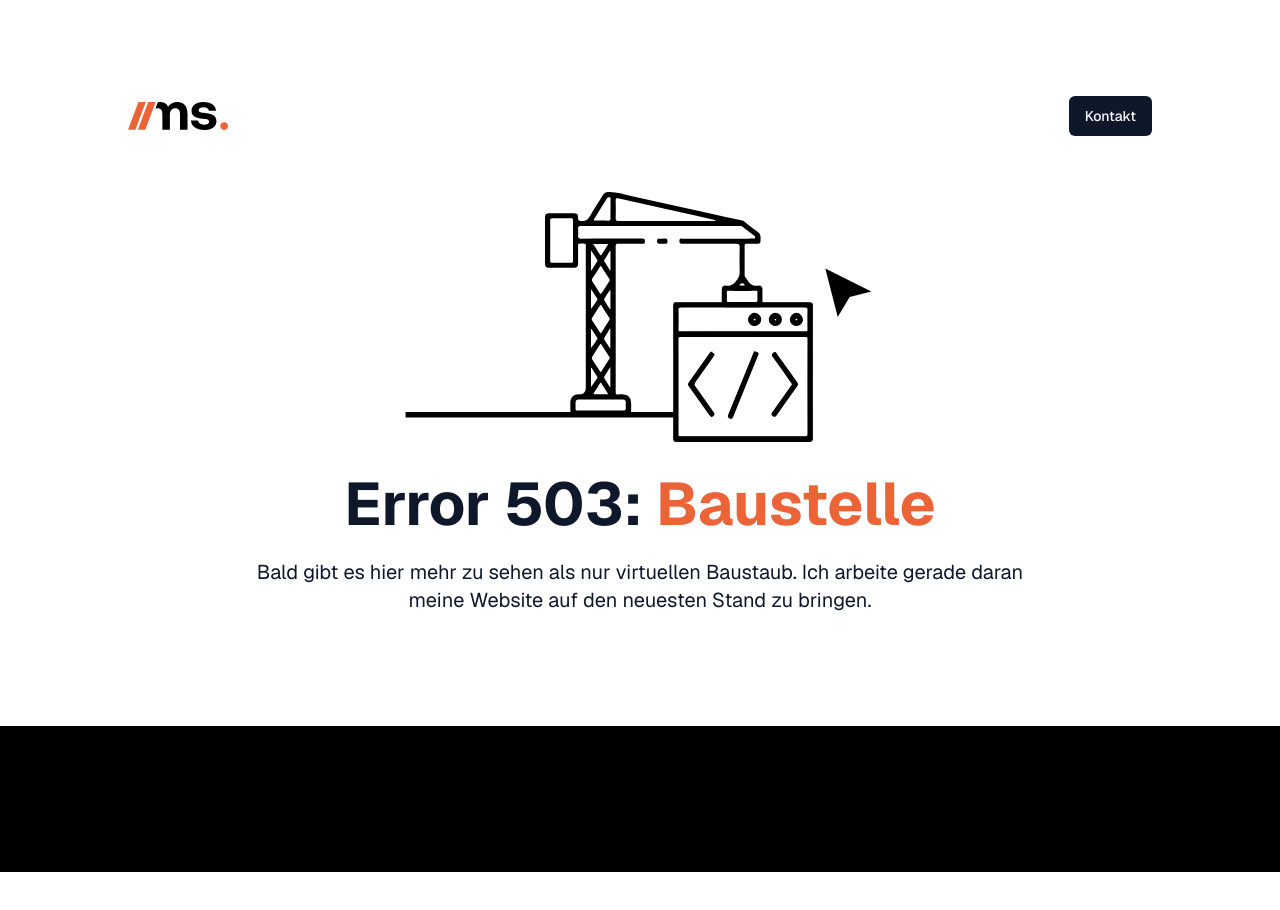
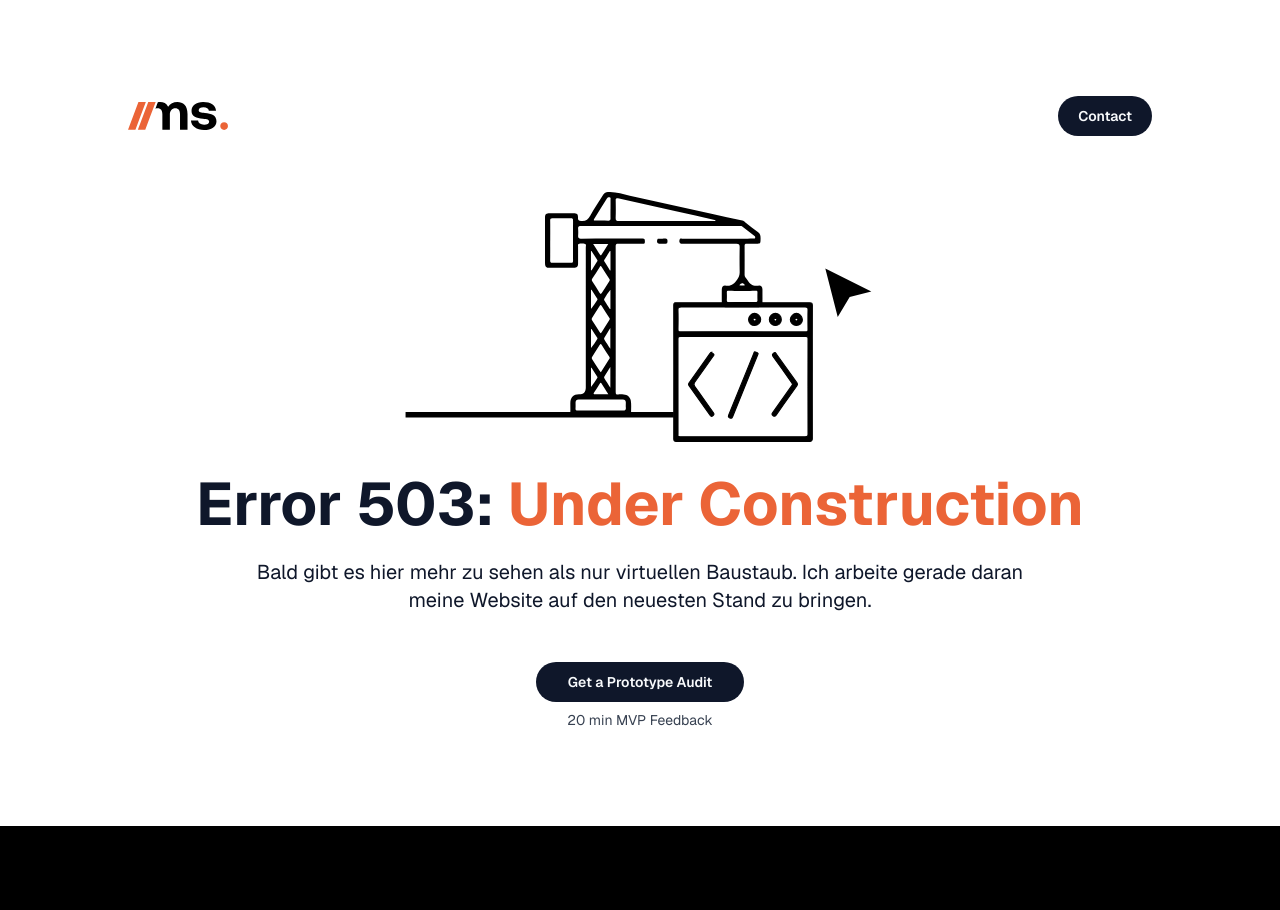
Before and after one commit to marvin-splitt/msdev.digital, a Next.js app: page / in a window 1280 px wide. Shown: the top 910 px of the page. Before the commit the page ends 872 px from the top, so only its background shows below. Built offline with nearby package versions, Linux system fonts and the light colour scheme.

Commit message:
feat(construction): update hero

```diff
--- a/app/page.tsx
+++ b/app/page.tsx
@@ -2,6 +2,7 @@ import Image from "next/image";
 import Construction from "@/public/construction.svg";
 import Logo from "@/public/msdev-logo.svg";
 import { Button } from "@/components/button";
+import Link from "next/link";
 
 export default function Home() {
   return (
@@ -11,7 +12,11 @@ export default function Home() {
           <Image src={Logo} height={100} width={100} alt="Logo" />
           <span className="sr-only">Marvin Splitt</span>
         </div>
-        <Button>Kontakt</Button>
+        <Button asChild className="rounded-3xl px-5">
+          <Link href="mailto:marvin@msdev.digital" className="font-semibold">
+            Contact
+          </Link>
+        </Button>
       </header>
       <Image
         className="mt-14"
@@ -20,13 +25,23 @@ export default function Home() {
         alt="Under Construction"
       />
       <h1 className="text-6xl font-bold mt-8">
-        Error 503: <span className="text-accent">Baustelle</span>
+        Error 503: <span className="text-accent">Under Construction</span>
       </h1>
       <p className="max-w-3xl text-center text-xl mt-6">
         Bald gibt es hier mehr zu sehen als nur virtuellen Baustaub. Ich arbeite
         gerade daran meine Website auf den neuesten Stand zu bringen.
       </p>
-      <div className="bg-black h-[146px] w-full mt-28"></div>
+
+      <Button asChild className="rounded-3xl px-8 py-4 mt-12">
+        <Link
+          href="https://cal.com/msplitt/prototype-audit"
+          className="font-semibold"
+        >
+          Get a Prototype Audit
+        </Link>
+      </Button>
+      <p className="text-gray-700 text-sm mt-2">20 min MVP Feedback</p>
+      <div className="bg-black h-[146px] w-full mt-24"></div>
     </main>
   );
 }
```
